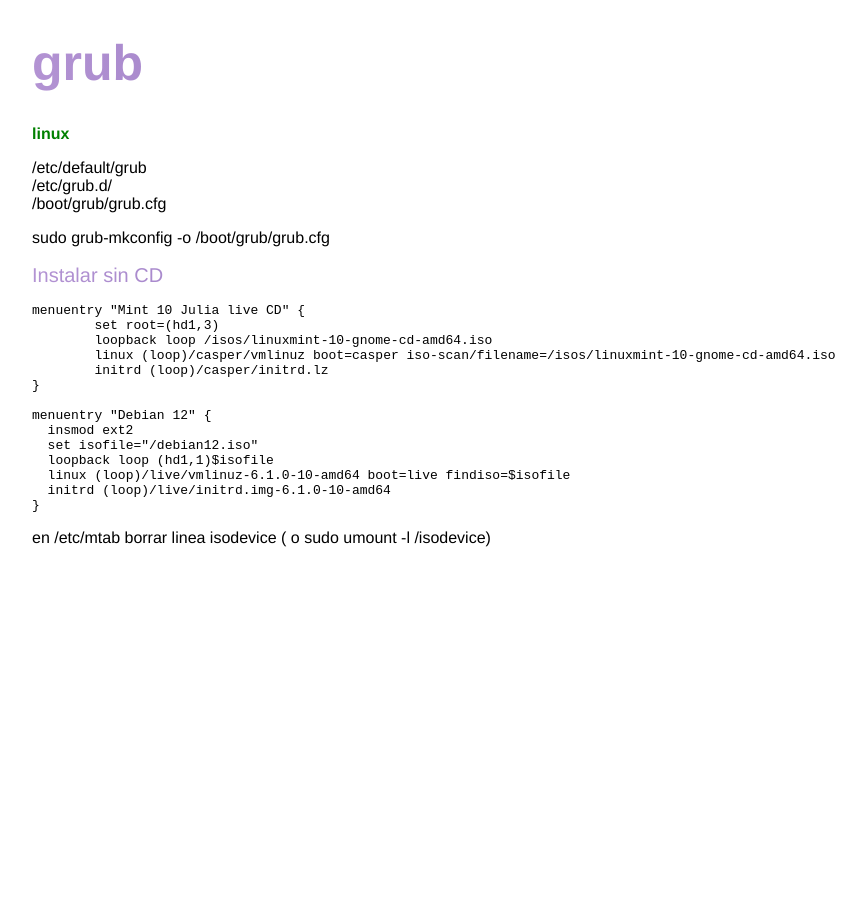
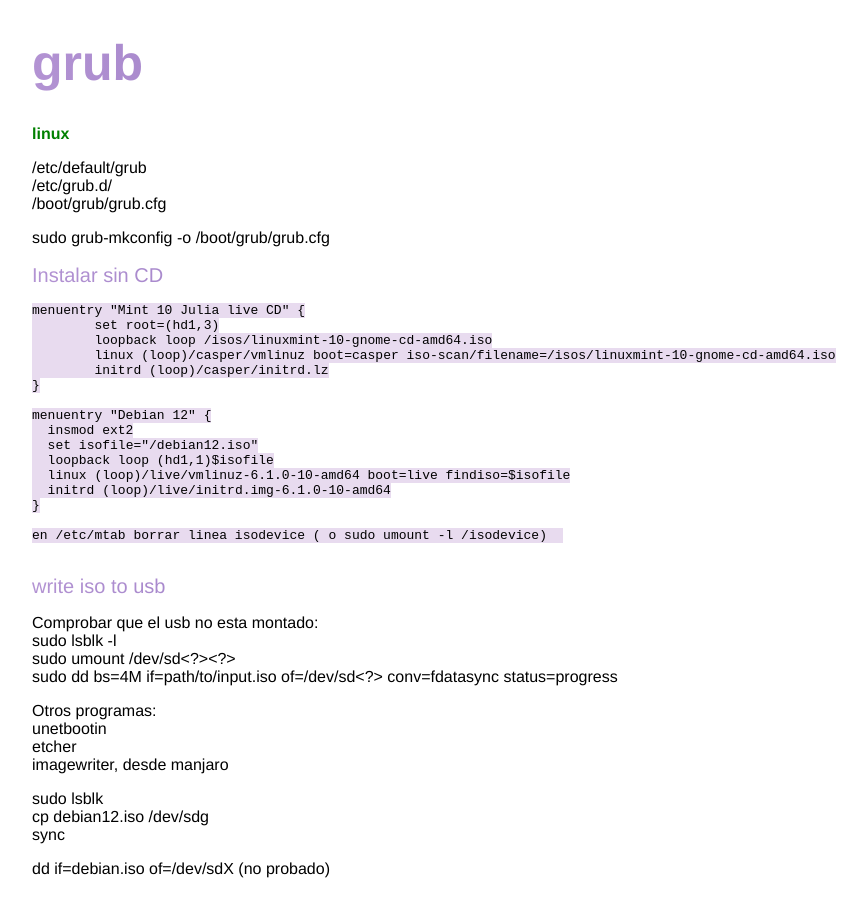
Before and after one commit to waltermas-gitter/papers, a Jekyll site: the page built from _posts/2024-11-25-grub.md, in a window 1280 px wide. Shown: the whole page, without its empty margins (18-885 px from the left). Built offline with Jekyll 4.4.1, drawn with Linux system fonts in a browser that asks for light colours.

Commit message:
varios posts

````diff
--- a/_data/radios.json
+++ b/_data/radios.json
@@ -1 +1 @@
-{ "radios": [ { "name": "radio 2", "url": "http://radio.garden/api/ara/content/listen/bLW1nKFh/channel.mp3" }, { "name": "radiofonica", "url": "http://radio.garden/api/ara/content/listen/1YLzLGoi/channel.mp3" }, { "name": "cadena 3 Rosario", "url": "https://playerservices.streamtheworld.com/api/livestream-redirect/c3rosario.mp3" }, { "name": "mitre", "url": "http://radio.garden/api/ara/content/listen/0CJX17oS/channel.mp3" }, { "name": "mar de ajo", "url": "http://radio.garden/api/ara/content/listen/rz13IHkz/channel.mp3" }, { "name": "frecuencia arena", "url": "http://radio.garden/api/ara/content/listen/ZHV9p9c8/channel.mp3" }, { "name": "arena radio", "url": "http://radio.garden/api/ara/content/listen/e7BvK556/channel.mp3" }, { "name": "itataia", "url": "http://radio.garden/api/ara/content/listen/6eva9Gaq/channel.mp3" }, { "name": "fm sapukay", "url": "http://radio.garden/api/ara/content/listen/n1x1bt_m/channel.mp3" }, { "name": "escenario mercenario", "url": "https://www.youtube.com/watch?v=_DA4lYE2KFQ" } ] }
+{ "radios": [ { "name": "radio 2", "url": "http://radio.garden/api/ara/content/listen/bLW1nKFh/channel.mp3" }, { "name": "radiofonica", "url": "http://radio.garden/api/ara/content/listen/1YLzLGoi/channel.mp3" }, { "name": "cadena 3 Rosario", "url": "https://playerservices.streamtheworld.com/api/livestream-redirect/c3rosario.mp3" }, { "name": "mitre", "url": "http://radio.garden/api/ara/content/listen/0CJX17oS/channel.mp3" }, { "name": "mar de ajo", "url": "http://radio.garden/api/ara/content/listen/rz13IHkz/channel.mp3" }, { "name": "frecuencia arena", "url": "http://radio.garden/api/ara/content/listen/ZHV9p9c8/channel.mp3" }, { "name": "arena radio", "url": "http://radio.garden/api/ara/content/listen/e7BvK556/channel.mp3" }, { "name": "itataia", "url": "http://radio.garden/api/ara/content/listen/6eva9Gaq/channel.mp3" }, { "name": "fm sapukay", "url": "http://radio.garden/api/ara/content/listen/n1x1bt_m/channel.mp3" } ] }
--- a/_posts/2024-11-25-grub.md
+++ b/_posts/2024-11-25-grub.md
@@ -25,5 +25,25 @@ menuentry "Debian 12" {
   linux (loop)/live/vmlinuz-6.1.0-10-amd64 boot=live findiso=$isofile
   initrd (loop)/live/initrd.img-6.1.0-10-amd64
 }
+
+en /etc/mtab borrar linea isodevice ( o sudo umount -l /isodevice)
+
 ```
-en /etc/mtab borrar linea isodevice ( o sudo umount -l /isodevice)
+
+## write iso to usb
+Comprobar que el usb no esta montado:
+sudo lsblk -l
+sudo umount /dev/sd<?><?>
+sudo dd bs=4M if=path/to/input.iso of=/dev/sd<?> conv=fdatasync status=progress
+
+Otros programas:
+unetbootin
+etcher
+imagewriter, desde manjaro
+
+
+sudo lsblk
+cp debian12.iso /dev/sdg
+sync
+
+dd if=debian.iso of=/dev/sdX (no probado)
--- a/style.css
+++ b/style.css
@@ -57,3 +57,6 @@ ul li:before {
   width: 12px;
   border-radius: 50%;
 }
+code {
+	background: #e8dbef;
+}
--- a/welcome.html
+++ b/welcome.html
@@ -49,5 +49,6 @@ const mostrarDolar = (data) => {
 <p id="viento"></p>
 <p id="humedad"></p>
 <p id="presion"></p>
+<p>1013 la normal</p>
 <p id="precip"></p>
 {{ page.path }}
````
Also changed, not shown: _posts/2024-11-25-ssh.md (added, +9 -0 lines), _posts/2024-11-25-tar-zip.md (added, +12 -0 lines), _posts/2024-11-26-arch.md (added, +45 -0 lines), _posts/2024-11-26-fonts.md (added, +9 -0 lines), _posts/2024-11-26-gnome.md (added, +40 -0 lines).
